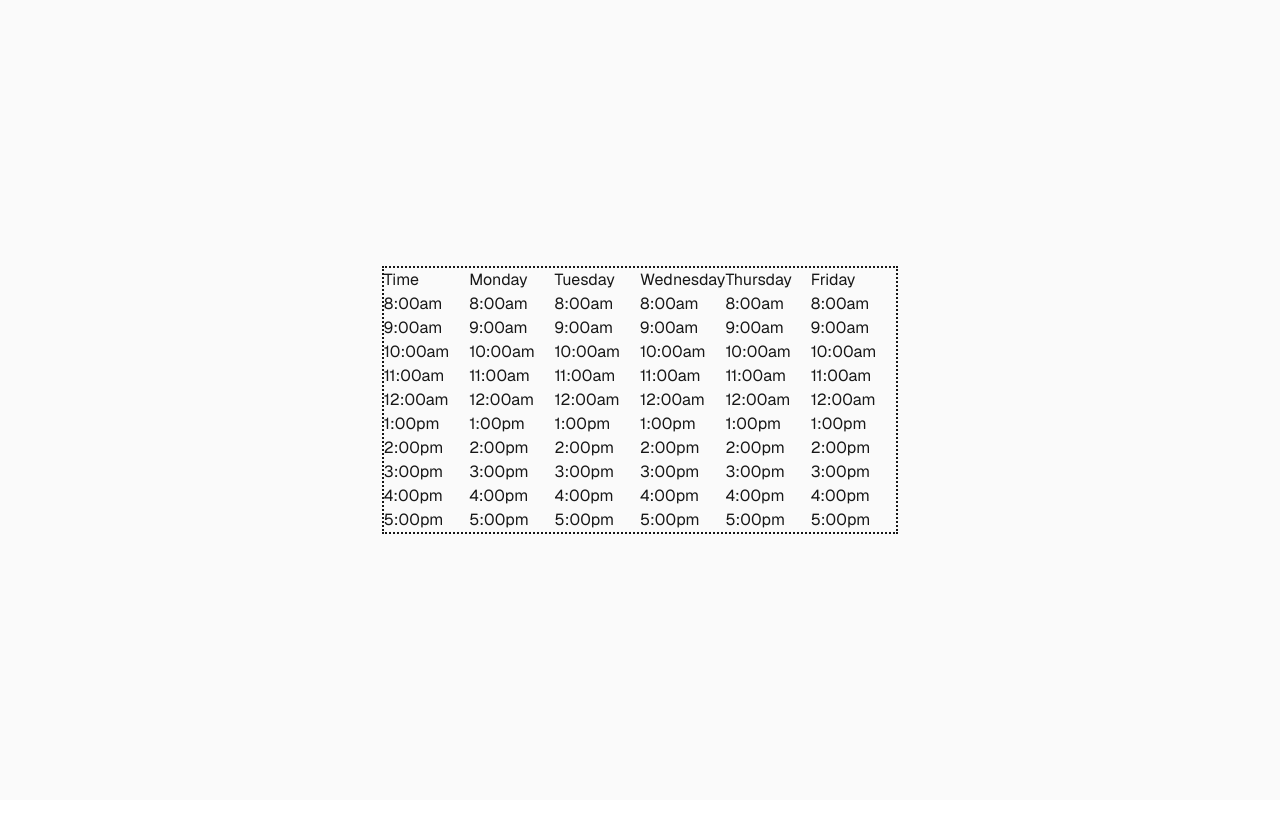
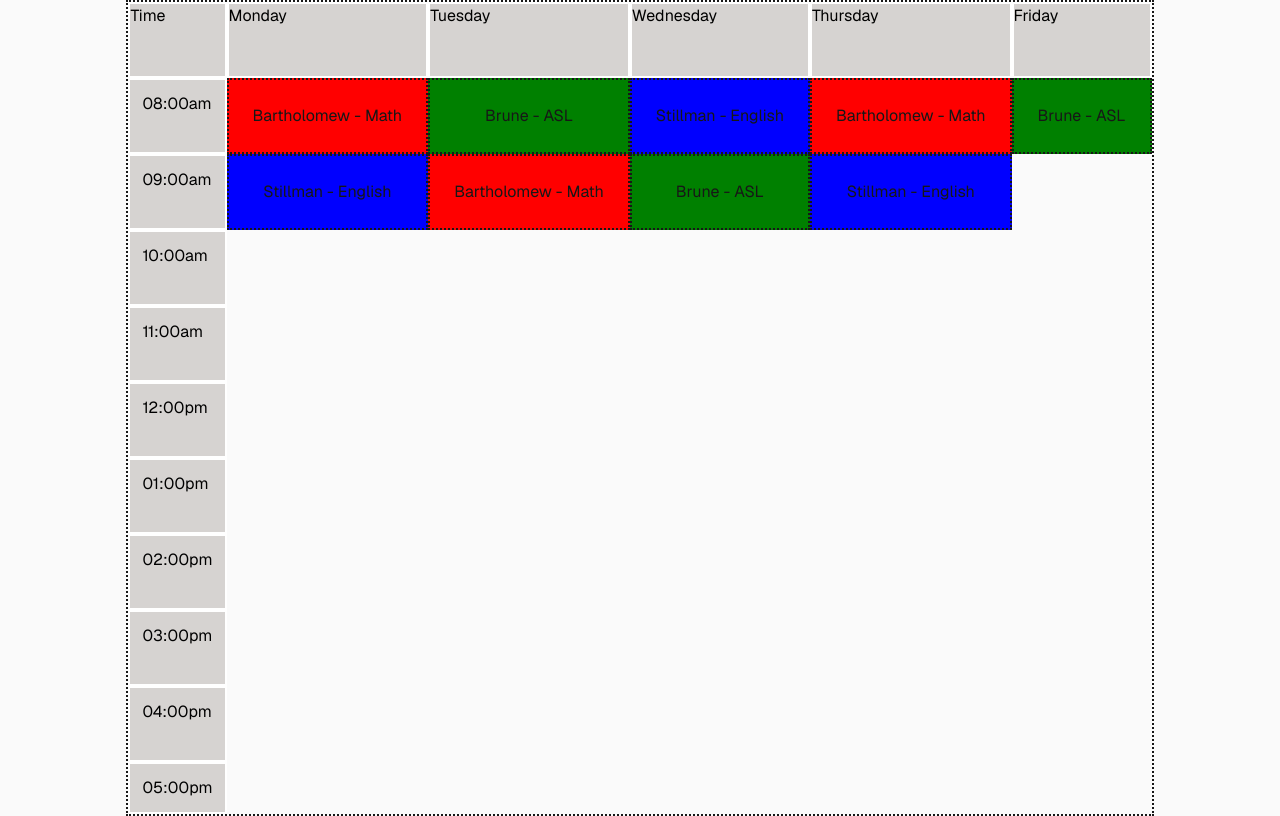
Before and after one commit to ShadowArcher289/stp-scheduler, a Next.js app in the folder stp-scheduler-frontend/: page / in a window 1280 px wide. Built offline with nearby package versions, Linux system fonts and the light colour scheme.

Commit message:
updated grid

```diff
--- a/stp-scheduler-frontend/app/page.tsx
+++ b/stp-scheduler-frontend/app/page.tsx
@@ -1,16 +1,37 @@
 import localData from "../data/SchedulerData.json";
 import Section from "./sectionCard"
+
+const times = [
+    { id: 0, hour: '08', timeOfDay: "am"},
+    { id: 1, hour: '09', timeOfDay: "am"},
+    { id: 2, hour: '10', timeOfDay: "am"},
+    { id: 3, hour: '11', timeOfDay: "am"},
+    { id: 4, hour: '12', timeOfDay: "pm"},
+    { id: 5, hour: '01', timeOfDay: "pm"},
+    { id: 6, hour: '02', timeOfDay: "pm"},
+    { id: 7, hour: '03', timeOfDay: "pm"},
+    { id: 8, hour: '04', timeOfDay: "pm"},
+    { id: 9, hour: '05', timeOfDay: "pm"},
+  ]
 
 export default function Home() {
   return (
     // table to put all the sections in the day
     // Sections to put in each table that require data to display
+    <section className="flex min-h-screen items-center justify-center bg-zinc-50 font-sans dark:bg-black">
+      <div id="schedule" className="grid grid-cols-[1fr,2fr,2fr,2fr,2fr,2fr] grid-rows-10 grid-flow-dense w-auto border-2 border-dotted">
 
-    <section className="flex min-h-screen items-center justify-center bg-zinc-50 font-sans dark:bg-black">
-      <div id="schedule" className="grid grid-cols-6 grid-rows-10 grid-flow-dense w-auto border-2 border-dotted">
+        <h4 className="col-start-1 col-span-1 bg-stone-300 text-black border-2 border-white">Time</h4>
+        <h4 className="col-start-2 col-span-1 bg-stone-300 text-black border-2 border-white">Monday</h4>
+        <h4 className="col-start-3 col-span-1 bg-stone-300 text-black border-2 border-white">Tuesday</h4>
+        <h4 className="col-start-4 col-span-1 bg-stone-300 text-black border-2 border-white">Wednesday</h4>
+        <h4 className="col-start-5 col-span-1 bg-stone-300 text-black border-2 border-white">Thursday</h4>
+        <h4 className="col-start-6 col-span-1 bg-stone-300 text-black border-2 border-white">Friday</h4>
 
-        <h4 className="col-start-1 col-span-1">Time</h4>
-        <div className="col-start-1 col-span-1">8:00am</div>
+        {times.map(time => (
+          <div key={time.id} className="p-3 col-start-1 col-span-1 bg-stone-300 text-black border-2 border-white">{time.hour}:00{time.timeOfDay}</div>
+        ))}
+        {/* <div className="col-start-1 col-span-1">8:00am</div>
         <div className="col-start-1 col-span-1">9:00am</div>
         <div className="col-start-1 col-span-1">10:00am</div>
         <div className="col-start-1 col-span-1">11:00am</div>
@@ -19,9 +40,13 @@ export default function Home() {
         <div className="col-start-1 col-span-1">2:00pm</div>
         <div className="col-start-1 col-span-1">3:00pm</div>
         <div className="col-start-1 col-span-1">4:00pm</div>
-        <div className="col-start-1 col-span-1">5:00pm</div>
+        <div className="col-start-1 col-span-1">5:00pm</div> */}
 
-        <h4 className="col-start-2 col-span-1">Monday</h4>
+        {localData.sections.map((section, index) => (
+          <Section key={index} id={section.id} subject={section.subject} level={section.level} timeBlockId={section.timeBlockId} days={section.days} studentIds={section.studentIds} teacherId={section.teacherId}></Section>
+        ))}
+
+        {/*
         <div className="col-start-2 col-span-1">8:00am</div>
         <div className="col-start-2 col-span-1">9:00am</div>
         <div className="col-start-2 col-span-1">10:00am</div>
@@ -33,7 +58,6 @@ export default function Home() {
         <div className="col-start-2 col-span-1">4:00pm</div>
         <div className="col-start-2 col-span-1">5:00pm</div>
 
-        <h4 className="col-start-3 col-span-1">Tuesday</h4>
         <div className="col-start-3 col-span-1">8:00am</div>
         <div className="col-start-3 col-span-1">9:00am</div>
         <div className="col-start-3 col-span-1">10:00am</div>
@@ -45,7 +69,6 @@ export default function Home() {
         <div className="col-start-3 col-span-1">4:00pm</div>
         <div className="col-start-3 col-span-1">5:00pm</div>
 
-        <h4 className="col-start-4 col-span-1">Wednesday</h4>
         <div className="col-start-4 col-span-1">8:00am</div>
         <div className="col-start-4 col-span-1">9:00am</div>
         <div className="col-start-4 col-span-1">10:00am</div>
@@ -57,7 +80,6 @@ export default function Home() {
         <div className="col-start-4 col-span-1">4:00pm</div>
         <div className="col-start-4 col-span-1">5:00pm</div>
 
-        <h4 className="col-start-5 col-span-1">Thursday</h4>
         <div className="col-start-5 col-span-1">8:00am</div>
         <div className="col-start-5 col-span-1">9:00am</div>
         <div className="col-start-5 col-span-1">10:00am</div>
@@ -69,7 +91,6 @@ export default function Home() {
         <div className="col-start-5 col-span-1">4:00pm</div>
         <div className="col-start-5 col-span-1">5:00pm</div>
 
-        <h4 className="col-start-6 col-span-1">Friday</h4>
         <div className="col-start-6 col-span-1">8:00am</div>
         <div className="col-start-6 col-span-1">9:00am</div>
         <div className="col-start-6 col-span-1">10:00am</div>
@@ -79,7 +100,7 @@ export default function Home() {
         <div className="col-start-6 col-span-1">2:00pm</div>
         <div className="col-start-6 col-span-1">3:00pm</div>
         <div className="col-start-6 col-span-1">4:00pm</div>
-        <div className="col-start-6 col-span-1">5:00pm</div>
+        <div className="col-start-6 col-span-1">5:00pm</div> */}
       </div>
 
     </section>
--- a/stp-scheduler-frontend/app/sectionCard.tsx
+++ b/stp-scheduler-frontend/app/sectionCard.tsx
@@ -1,4 +1,6 @@
-export default function Section(
+import localData from "../data/SchedulerData.json";
+
+interface SectionProps {
     id: number,
     subject: string,
     level: string,
@@ -6,11 +8,39 @@ export default function Section(
     days: string,
     studentIds: Array<number>,
     teacherId: number
-){
+}
+
+function getBackgroundColor(subject: string){
+    switch (subject.toLowerCase()) {
+        case "math":
+            return "red";
+        case "english":
+            return "blue";
+        case "asl":
+            return "green"
+        default:
+            console.log("Invalid subject inputted");
+            break;
+    }
+}
+
+export default function Section({
+    id,
+    subject,
+    level,
+    timeBlockId,
+    days,
+    studentIds,
+    teacherId
+}: SectionProps){
     return(
-        <div className="col-span-1 row-span-1 border-2 border-dotted">
-            Hello, I am a section and here are my attributes
-            {id} {subject} {level} {timeBlockId} {days} {studentIds} {teacherId}
+        <div
+            className="col-span-1 row-span-1 border-2 border-dotted p-6 text-center"
+            style={{
+                backgroundColor: getBackgroundColor(subject)
+            }}
+        >
+            {localData.teachers[teacherId].name} - {subject}
         </div>
     );
 }
--- a/stp-scheduler-frontend/data/SchedulerData.json
+++ b/stp-scheduler-frontend/data/SchedulerData.json
@@ -1,8 +1,14 @@
 {
     "sections":[
-        {"id": 0, "subject": "math", "level": "intermediate", "timeBlockId": 0, "days": "MWF", "studentIds": [0,4,5,7,6,3], "teacherId": 5},
-        {"id": 1, "subject": "math", "level": "intermediate", "timeBlockId": 2, "days": "MWF", "studentIds": [0,4,5,7,6,3], "teacherId": 2},
-        {"id": 2, "subject": "math", "level": "intermediate", "timeBlockId": 1, "days": "MWF", "studentIds": [0,4,5,7,6,3], "teacherId": 1}
+        {"id": 0, "subject": "Math", "level": "intermediate", "timeBlockId": 0, "days": "MWF", "studentIds": [0,4,5,7,6,3], "teacherId": 0},
+        {"id": 1, "subject": "ASL", "level": "intermediate", "timeBlockId": 2, "days": "MWF", "studentIds": [0,4,5,7,6,3], "teacherId": 2},
+        {"id": 2, "subject": "English", "level": "intermediate", "timeBlockId": 1, "days": "MWF", "studentIds": [0,4,5,7,6,3], "teacherId": 1},
+        {"id": 3, "subject": "Math", "level": "intermediate", "timeBlockId": 0, "days": "MWF", "studentIds": [0,4,5,7,6,3], "teacherId": 0},
+        {"id": 4, "subject": "ASL", "level": "intermediate", "timeBlockId": 2, "days": "MWF", "studentIds": [0,4,5,7,6,3], "teacherId": 2},
+        {"id": 5, "subject": "English", "level": "intermediate", "timeBlockId": 1, "days": "MWF", "studentIds": [0,4,5,7,6,3], "teacherId": 1},
+        {"id": 6, "subject": "Math", "level": "intermediate", "timeBlockId": 0, "days": "MWF", "studentIds": [0,4,5,7,6,3], "teacherId": 0},
+        {"id": 7, "subject": "ASL", "level": "intermediate", "timeBlockId": 2, "days": "MWF", "studentIds": [0,4,5,7,6,3], "teacherId": 2},
+        {"id": 8, "subject": "English", "level": "intermediate", "timeBlockId": 1, "days": "MWF", "studentIds": [0,4,5,7,6,3], "teacherId": 1}
     ],
     "students":[
         {"id": 0, "name": "Bob", "subject_rankings": {"math": 2, "english": 8, "asl": 4}, "sectionIds": [0,2,1,6,3]},
```
